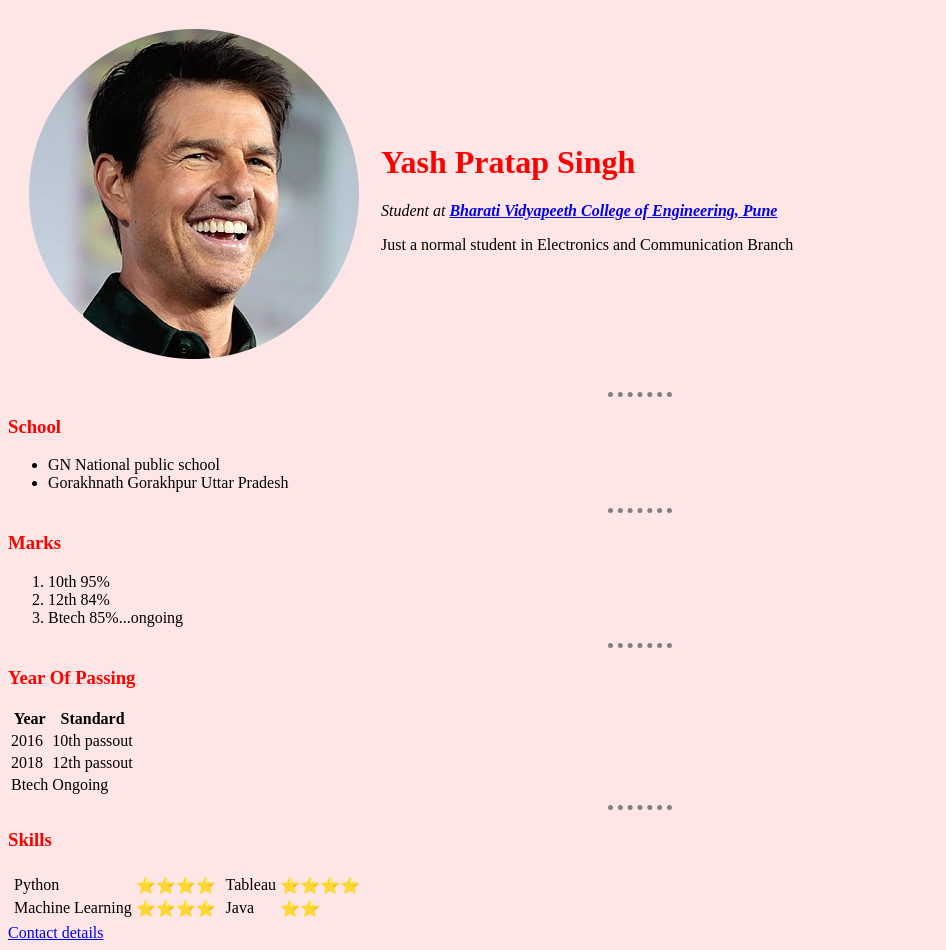
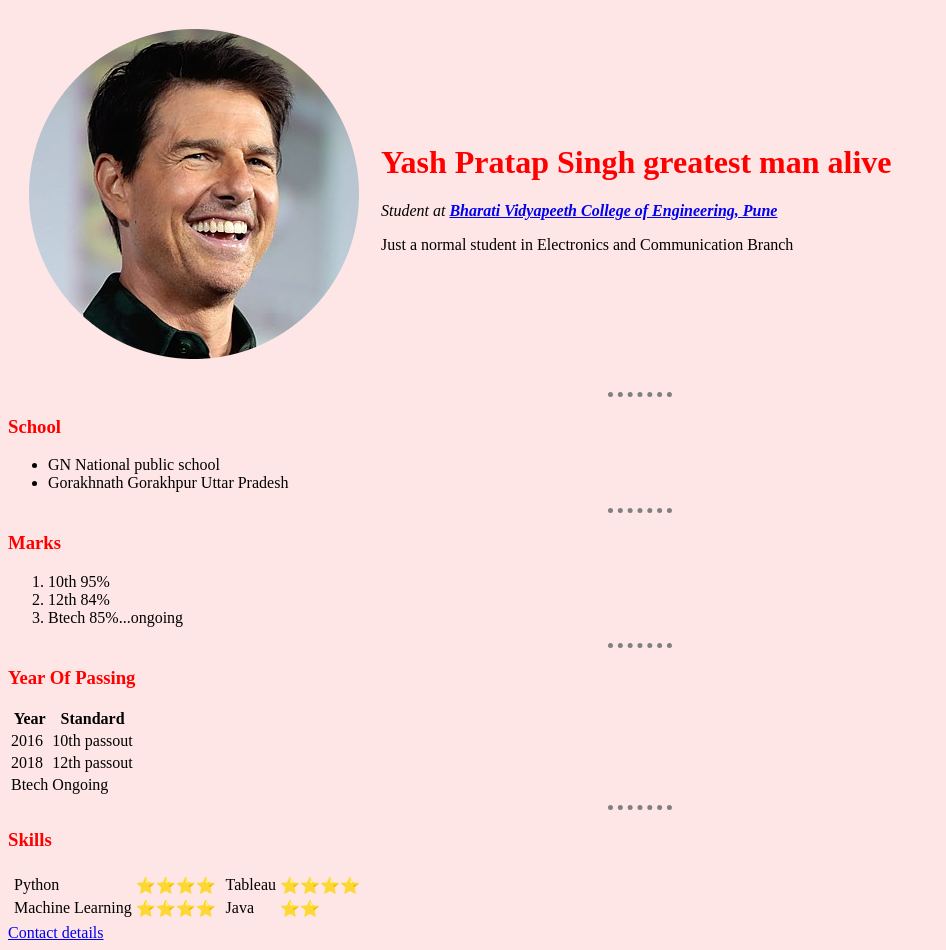
Before and after one commit to Yashsingh831/Static, a plain HTML site: page index.html in a window 1280 px wide. Shown: the whole page, without its empty margins (0-946 px from the left). Drawn offline with Linux system fonts and the light colour scheme.

Commit message:
Update index.html

```diff
--- a/index.html
+++ b/index.html
@@ -13,7 +13,7 @@
     <tr>
       <td><img src="tom.png" alt="Not Available"></td>
       <td>
-        <h1>Yash Pratap Singh</h1>
+        <h1>Yash Pratap Singh greatest man alive</h1>
         <p><em>Student at <strong><a href="https://bvucoepune.edu.in/">Bharati Vidyapeeth College of Engineering, Pune</a></strong></em></p>
         <p>Just a normal student in Electronics and Communication Branch</p>
       </td>
```
